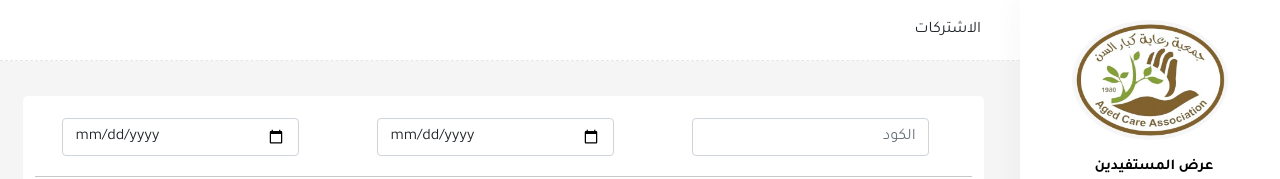
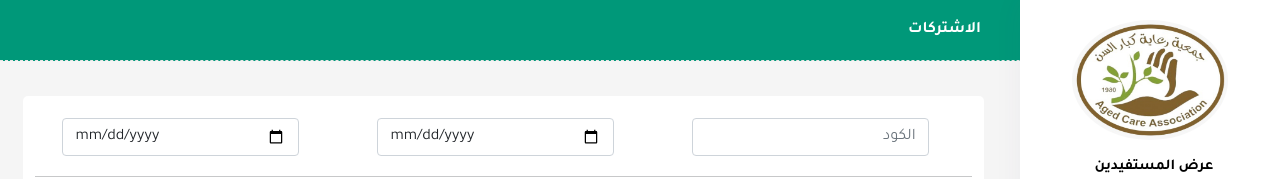
Before and after one commit to khalidkfy/assos, a Vue app: page /listSubs in a window 1280 px wide. Shown: the top 179 px of the page. Built offline with nearby package versions, Linux system fonts and the light colour scheme; no server answers; what vue-sweetalert2 would draw is missing.

Commit message:
new newad

```diff
--- a/src/assets/style/style.css
+++ b/src/assets/style/style.css
@@ -135,8 +135,10 @@ body {
   }
   .heade{
       padding-right: 299px !important;
-      background-color: white;
+      background-color: #009879;
       width: 100%;
+      color: white;
+      font-weight: 700;
       padding:18px;
       border-bottom : 1px dashed rgb(231, 230, 230);
 
--- a/src/views/beneficiary/edit/edit.vue
+++ b/src/views/beneficiary/edit/edit.vue
@@ -156,7 +156,7 @@
 										@change="countr2"
 									>
 										<option v-for="item in informats1" :key="item.id" :value="item.id">
-											{{ item.governorate_id }}
+											{{ item.governorate }}
 										</option>
 									</select>
 								</div>
@@ -787,6 +787,7 @@
 					})
 					.then((res) => {
 						console.log(res.data);
+						console.log('dsasdasdasdasdasdasdasdasdasdsad');
 						this.informats1 = res.data;
 						this.num_plac = res.data;
 					})
--- a/src/views/subscriptions/print.vue
+++ b/src/views/subscriptions/print.vue
@@ -10,7 +10,12 @@
 						<p class="abs4">{{ item.birth_date }}</p>
 						<p class="abs3">{{ item.start_subscription }}</p>
 						<p class="year">{{ item.year }}</p>
-							<div v-for="(s, index) in item.district " :key="index">
+
+							<div v-for="(s, index) in item.dist" :key="index">
+															<p class="abs9">{{ s }}</p>
+
+							</div>
+								<div v-for="(s, index) in item.gover " :key="index">
 															<p class="abs5">{{ s }}</p>
 
 							</div>
@@ -119,6 +124,13 @@
 		font-size: 13px;
 		right: 100px;
 	}
+	.abs9 {
+		position: absolute;
+		z-index: 999;
+		top: 205px;
+		font-size: 13px;
+		right: 150px;
+	}
 </style>
 
 <script>
@@ -174,7 +186,7 @@ upload() {
 						},
 					})
 					.then((res) => {
-						console.log(res.data.data.SubscriptionPeople);
+						console.log(res.data.data.SubscriptionPeople.dist);
 						this.informats = res.data.data.SubscriptionPeople;
 					})
 					.catch((e) => {
@@ -185,7 +197,8 @@ upload() {
 		 computed: {
     nuuuu(){
         return this.informats.filter(x => this.nums.includes(x.affiliate_no))
-    }
+    },
+
   }
 	};
 </script>
```
